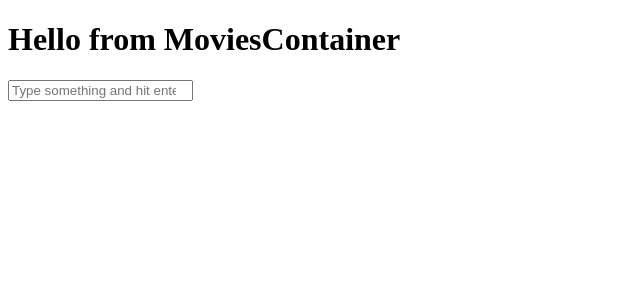
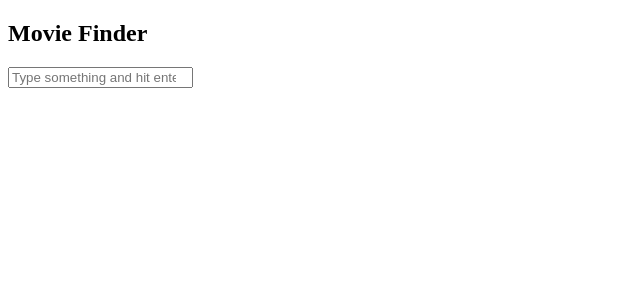
Before and after one commit to vedovelli/movie-finder-react, a React app: page / in a window 1280 px wide. Shown: the top 300 px of the page, without its empty margins (0-640 px from the left). Built offline with nearby package versions, Linux system fonts and the light colour scheme.

Commit message:
Code improvements.

```diff
--- a/src/js/components/MoviesContainer.js
+++ b/src/js/components/MoviesContainer.js
@@ -19,9 +19,7 @@ class MoviesContainer extends Component {
 
   //
   changeHandler (ev) {
-    if (ev.target.value === '') {
-      this.setState({ movies: [] })
-    }
+    if (ev.target.value === '') this.setState({ movies: [] })
     this.setState({ searchTerm: ev.target.value })
   }
 
@@ -44,14 +42,16 @@ class MoviesContainer extends Component {
   render() {
     const { movies } = this.state
     return (
-      <div>
-        <h1>Hello from MoviesContainer</h1>
+      <section>
+        <header>
+          <h1>Movie Finder</h1>
+        </header>
         <MovieInputForm
           submitHandler={this.submitHandler}
           searchTerm={this.state.searchTerm}
           changeHandler={this.changeHandler}/>
         {movies.length > 0 && <MovieList movies={movies} />}
-      </div>
+      </section>
     )
   }
 }
```
